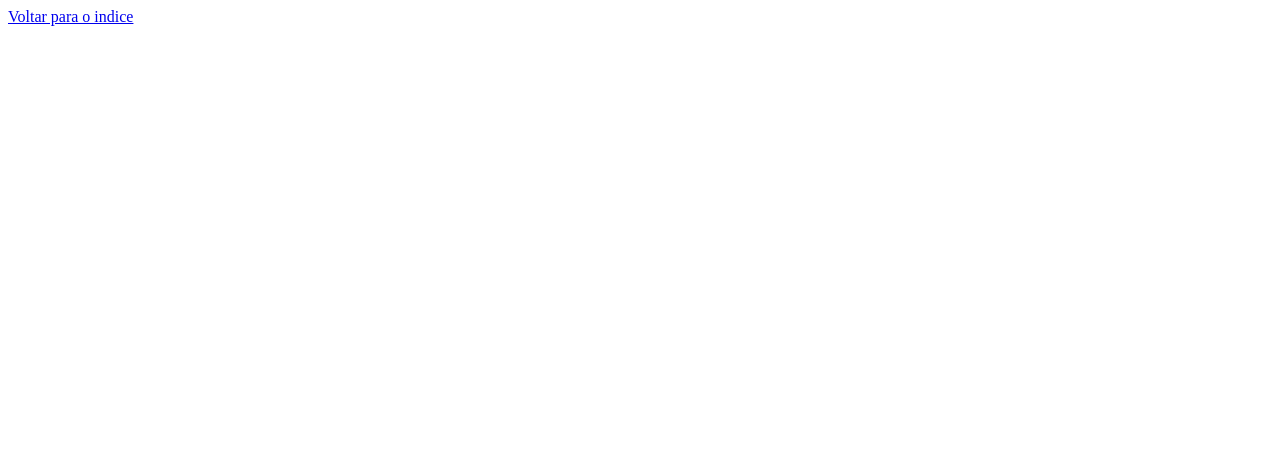
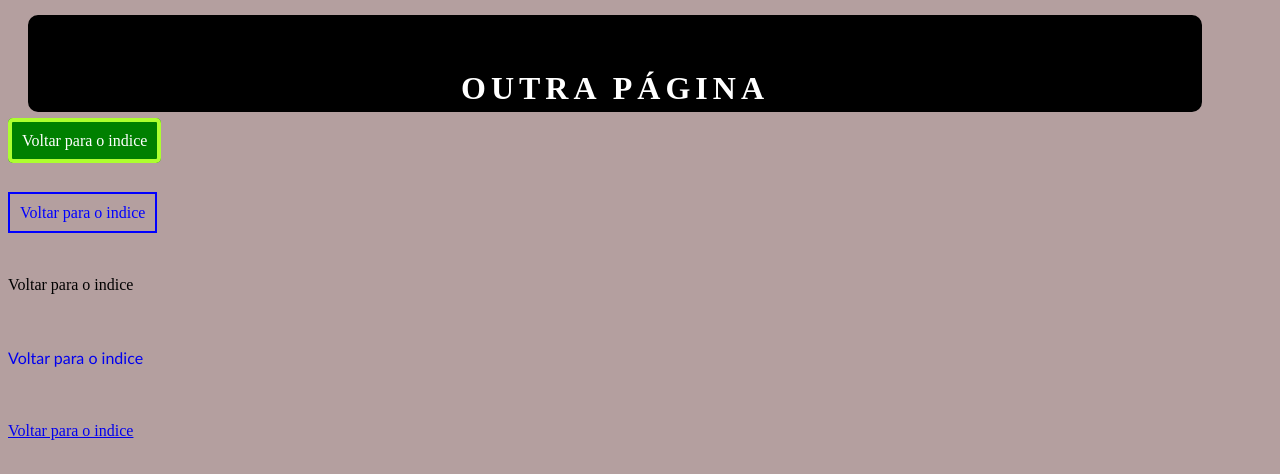
Before and after one commit to lleones/HTML-CSS, a plain HTML site: page css/outra.html in a window 1280 px wide. Drawn offline with Linux system fonts and the light colour scheme.

Commit message:
estilização de botões

```diff
--- a/css/css/estilo.css
+++ b/css/css/estilo.css
@@ -1,15 +1,13 @@
 /*o asterisco é uma propriedade que todas as classes vão ter*/
-* {
-    padding: 20px;
-}
+* {}
 
 h1 {
-    text-align: left;
+    text-align: center;
     border: 5px solid black;
     border-radius: 10px;
     background: black;
     color: white;
-    margin: 30px 70px 15px 20px;
+    margin: 15px 70px 20px 20px;
     /*margem em cima, direita, baixo e esquerda*/
     padding-top: 50px;
     text-transform: uppercase;
@@ -22,11 +20,14 @@ body {
 
 p {
     color: black;
-    text-align: center;
+    text-align: justify;
     text-indent: 50px;
-    line-height: 1.8;
-    word-spacing: 15px;
+    font-family: 'Segoe UI', Tahoma, Geneva, Verdana, sans-serif;
+    font-size: 20px;
+    font-style: italic;
 }
+
+
 
 .botao {
     margin-left: 40%;
@@ -41,3 +42,52 @@ p {
 .botao:hover {
     background-color: green;
 }
+
+a.botao1 {
+    background: green;
+    color: white;
+    padding: 10px;
+    text-decoration: none;
+    border: 4px solid greenyellow;
+    border-radius: 5px;
+}
+
+a.botao1:hover {
+    background: red;
+}
+
+a.botao2 {
+    text-decoration: none;
+    padding: 10px;
+    border: double 2px blue;
+    color: blue;
+}
+
+a.botao2:hover {
+    background: blue;
+    color: white;
+    border: 2px double white;
+}
+
+a.botao3 {
+    color: black;
+    text-decoration: none;
+}
+
+a.botao3:hover {
+    color: red;
+    border-bottom: 3px solid red;
+}
+
+a.botao4 {
+    text-decoration: none;
+    font-family: 'Gill Sans', 'Gill Sans MT', Calibri, 'Trebuchet MS', sans-serif;
+}
+
+a.botao4:hover {
+    font-weight: bold;
+}
+
+a.botao5 {
+    cursor: wait;
+}
--- a/css/outra.html
+++ b/css/outra.html
@@ -6,10 +6,19 @@
     <meta http-equiv="X-UA-Compatible" content="IE=edge">
     <meta name="viewport" content="width=device-width, initial-scale=1.0">
     <title>Document</title>
+    <link rel="stylesheet" href="css/estilo.css">
 </head>
 
 <body>
-    <a href="index.html">Voltar para o indice</a>
+    <h1>Outra página</h1>
+
+    <a class="botao1" href="index.html">Voltar para o indice</a><br><br><br><br>
+    <a class="botao2" href="index.html">Voltar para o indice</a><br><br><br><br>
+    <a class="botao3" href="index.html">Voltar para o indice</a><br><br><br><br>
+    <a class="botao4" href="index.html">Voltar para o indice</a><br><br><br><br>
+    <a class="botao5" href="index.html">Voltar para o indice</a><br><br><br><br>
+
+
 
 </body>
 
```
